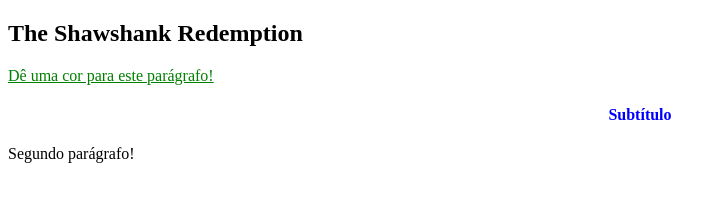
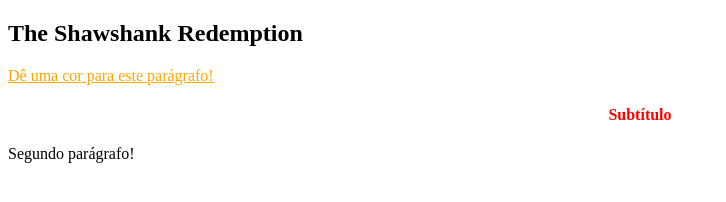
Before and after one commit to FernandaGrein/Exercicios-Trybe-Fundamentos, a plain HTML site: page fundamentos/bloco-5-javascript-dom-eventos-e-web-storage/dia-1-javascript-dom-e-seletores/exerciciosFixação.html in a window 1280 px wide. Shown: the whole page, without its empty margins (0-726 px from the left). Drawn offline with Linux system fonts and the light colour scheme.

Commit message:
exercícios com getElementsByClassName e ByTagName

```diff
--- a/fundamentos/bloco-5-javascript-dom-eventos-e-web-storage/dia-1-javascript-dom-e-seletores/exerciciosFixação.html
+++ b/fundamentos/bloco-5-javascript-dom-eventos-e-web-storage/dia-1-javascript-dom-e-seletores/exerciciosFixação.html
@@ -1,21 +1,34 @@
 <!DOCTYPE html>
 <html>
+
 <body>
     <header>
         <h2 id="page-title">Título</h2>
-      <p id="paragraph">Dê uma cor para este parágrafo!</p>
+        <p id="paragraph" class="new">Dê uma cor para este parágrafo!</p>
         <h4 id="subtitle">Subtítulo</h4>
-      <p id="second-paragraph">Segundo parágrafo!</p>
+        <p id="second-paragraph" class="new">Segundo parágrafo!</p>
     </header>
     <script>
 
         const paragraph = document.getElementById("paragraph");
         paragraph.style.color = "red";
+
+        //Recupere o elemento que contém o título da página e faça algo com ele, como alterá-lo para o nome do seu filme favorito.
+        //Agora recupere o segundo parágrafo e use sua criatividade para alterá-lo.
+        //Por fim, recupere o subtítulo e altere-o também.
         document.getElementById("page-title").innerText = "The Shawshank Redemption"
         document.getElementById("paragraph").style.color = "green"
         document.getElementById("paragraph").style.textDecoration = "underline"
         document.getElementById("subtitle").style.textAlign = "center"
         document.getElementById("subtitle").style.color = "blue"
+
+        //Adicione uma classe igual para os dois parágrafos
+        //Recupere os seus parágrafos via código JavaScript , usando a função getElementsByClassName ;
+        //Altere algum estilo do primeiro deles.
+        //Recupere o subtítulo e altere a cor dele usando a função getElementsByTagName .
+        document.getElementsByClassName("new")[0].style.color = "orange"
+        document.getElementsByTagName("h4")[0].style.color = "red"
     </script>
 </body>
+
 </html>
```
Lines whose indentation alone changed are shown as unchanged.
